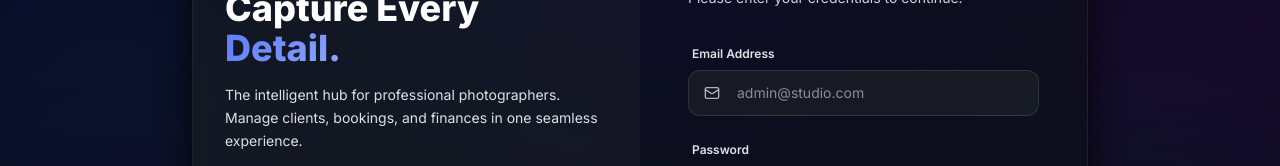
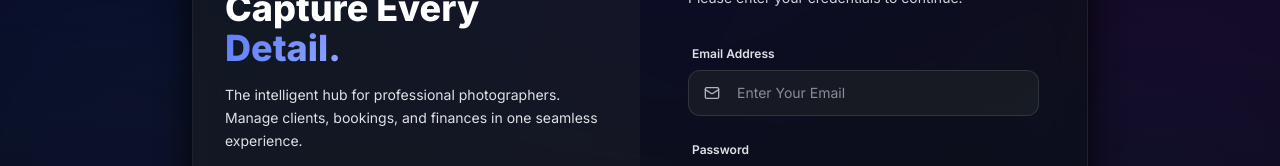
Before and after one commit to Sathish2205/Photostudiopro, a React (Vite) app in the folder client/: page /login in a window 1280 px wide. Shown: the part 238-404 px from the top of the page. Built offline with nearby package versions, Linux system fonts and the light colour scheme.

Commit message:
update: LoginPage changes

```diff
--- a/client/src/pages/LoginPage.jsx
+++ b/client/src/pages/LoginPage.jsx
@@ -90,7 +90,7 @@ export default function LoginPage() {
                                     required
                                     value={email}
                                     onChange={(e) => setEmail(e.target.value)}
-                                    placeholder="admin@studio.com"
+                                    placeholder="Enter Your Email"
                                     className="w-full pl-12 pr-4 py-3 bg-dark-900/60 border border-dark-700/50 rounded-xl text-white placeholder-dark-600 focus:outline-none focus:ring-2 focus:ring-studio-500/30 focus:border-studio-500/50 transition-all text-sm"
                                 />
                             </div>
```
